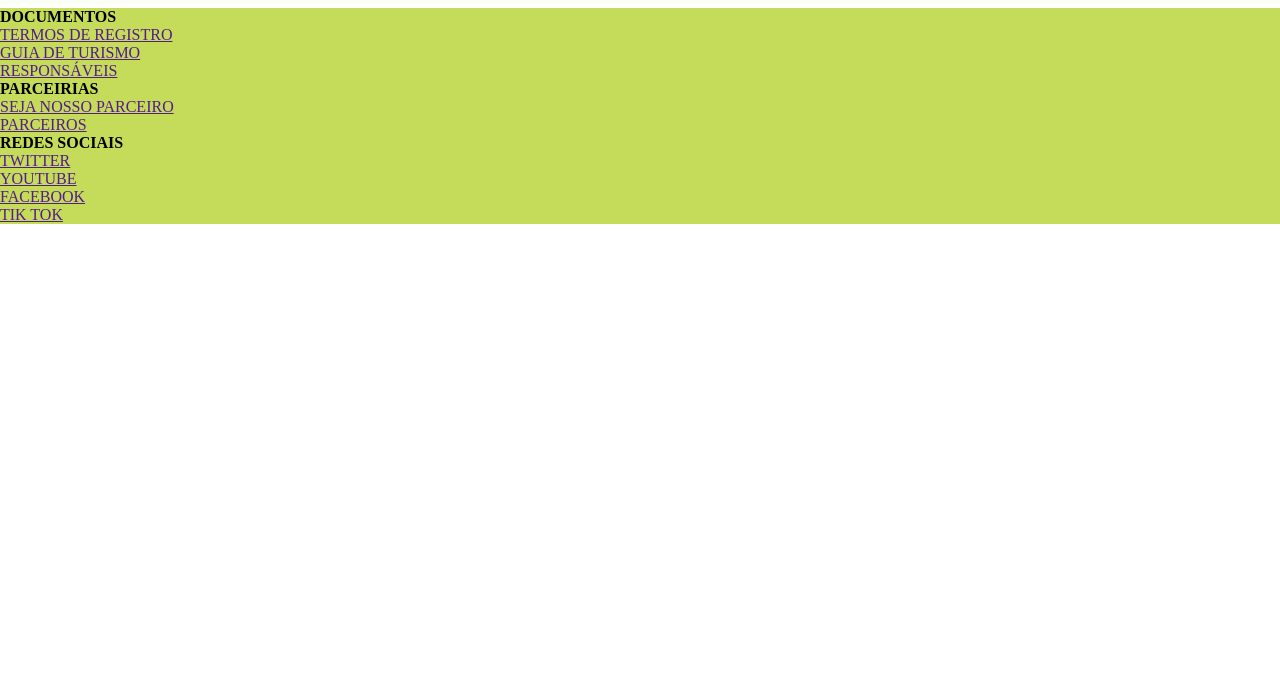
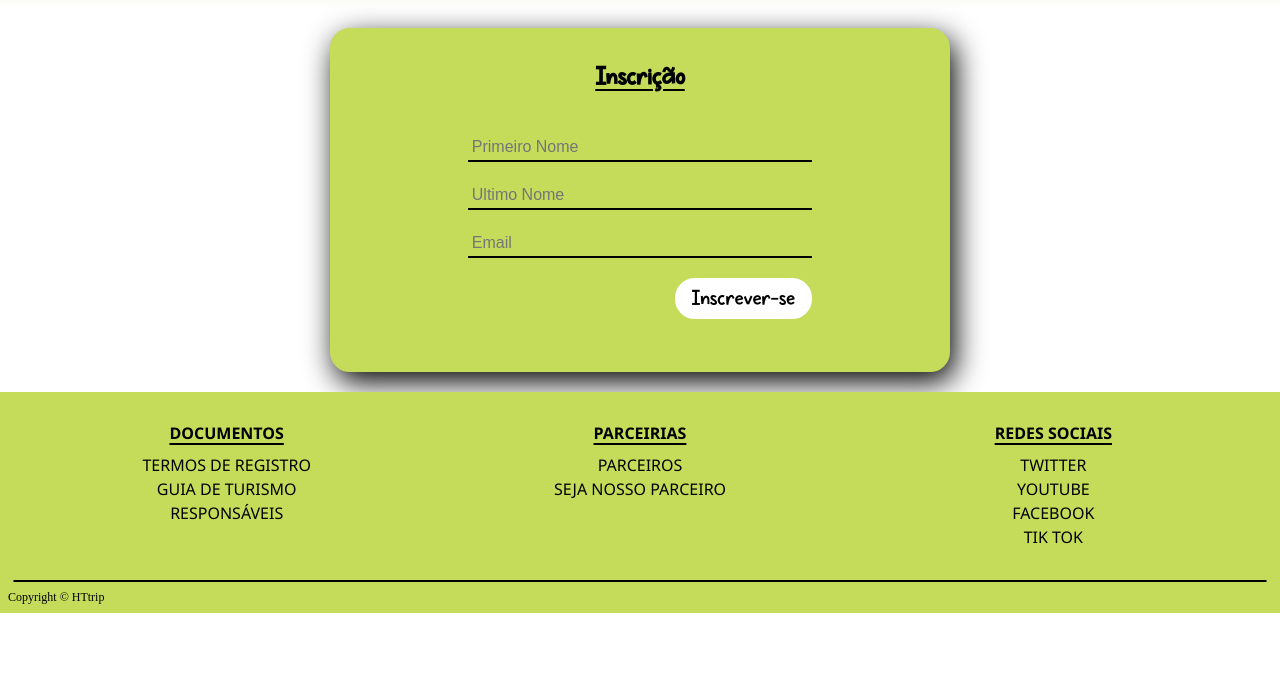
Before and after one commit to ezdussin/httrip, a plain HTML site: page form.html in a window 1280 px wide. Shown: the part 100-800 px from the top of the page. Drawn offline with Linux system fonts and the light colour scheme.

Commit message:
Add files via upload

```diff
--- a/form.html
+++ b/form.html
@@ -10,13 +10,23 @@
         <header>
             <div class="container">
                 <a class="logo" href="index.html"><img src="images/logo.png"></a>
-                <div class="side-btn">
-                    <a href="form.html">SE-INSCREVA</a>
-                </div>
             </div>
         </header>
+        <!-- sign-up -->
+        <section class="section-signup">
+            <div class="signup-block">
+                <h2>Inscrição</h2>
+                <form>
+                    <input type="text" id="fname" name="fname" placeholder="Primeiro Nome" required><br>
+                    <input type="text" id="lname" name="lname" placeholder="Ultimo Nome" required><br>
+                    <input type="email" id="email" name="email" placeholder="Email" required><br>
+                    <input type="submit" value="Inscrever-se">
+                </form>
+            </div>
+        </section>
         <!-- footer -->
         <footer>
+            <div class="footer-cols">
                 <div class="col-1">
                     <h4>DOCUMENTOS</h4>
                     <ul>
@@ -28,19 +38,22 @@
                 <div class="col-2">
                     <h4>PARCEIRIAS</h4>
                     <ul>
-                    <a href=""><li>SEJA NOSSO PARCEIRO</li></a>
-                    <a href=""><li>PARCEIROS</li></a>
+                        <li><a href="#">PARCEIROS</a></li>
+                        <li><a href="#">SEJA NOSSO PARCEIRO</a></li>
                     </ul>
                 </div>
                 <div class="col-3">
                     <h4>REDES SOCIAIS</h4>
                     <ul>
-                    <a href=""><li>TWITTER</li></a>
-                    <a href=""><li>YOUTUBE</li></a>
-                    <a href=""><li>FACEBOOK</li></a>
-                    <a href=""><li>TIK TOK</li></a>
+                        <li><a href="#">TWITTER</a></li>
+                        <li><a href="#">YOUTUBE</a></li>
+                        <li><a href="#">FACEBOOK</a></li>
+                        <li><a href="#">TIK TOK</a></li>
                     </ul>
                 </div>
+            </div>
+            <hr>
+            <p>Copyright &copy; HTtrip</p>
         </footer>
     </body>
 </html>
--- a/style.css
+++ b/style.css
@@ -19,12 +19,12 @@ header{
     background-image: linear-gradient(var(--primary-color), white);
     margin: 0 auto;
     padding: 0 60px;
-    width: 100%;
 }
 
 .container{
     display: flex;
     justify-content: space-between;
+    align-items: center;
     padding: 20px 0;
 }
 
@@ -32,11 +32,7 @@ header{
     width: 180px;
 }
 
-.side-btn{
-    padding : 20px 0;
-}
-
-.side-btn a{
+.sign-up{
     color: white;
     text-decoration: none;
     font-family: pri-font;
@@ -45,6 +41,10 @@ header{
     border-radius: 20px;
     background-color: var(--primary-color);
     border: 2px solid var(--primary-color);
+}
+
+.sign-up:hover{
+    transform: scale(0.9);
 }
 
 /* content */
@@ -76,8 +76,10 @@ header{
 
 .content .col-2{
     margin: 20px;
-    border: 4px solid black;
+    background-color: white;
+    border: 4px solid white;
     border-radius: 20px;
+    box-shadow: 5px 10px 30px black;
 }
 
 .content .col-2 a{
@@ -91,6 +93,10 @@ header{
     float: right;
     margin: 20px;
     padding: 5px 10px;
+}
+
+.content .col-2 a:hover{
+    transform: scale(0.9);
 }
 
 /* destinations */
@@ -180,11 +186,72 @@ footer hr{
     text-decoration: none;
 }
 
+.footer-cols a:hover{
+    text-decoration: underline;
+}
+
 .footer-cols li{
     text-align: center;
     list-style-type: none;
     margin: 2px;
 }
+
+/* sign-up */
+
+.section-signup{
+    margin: 20px;
+}
+
+.signup-block{
+    box-shadow: 5px 10px 30px black;
+    border: 3px solid var(--primary-color);
+    border-radius: 20px;
+    background-color: var(--primary-color);
+    padding: 20px;
+    width: 50%;
+    margin: auto;
+}
+
+.signup-block h2{
+    text-align: center;
+    font-family: pri-font;
+    text-decoration: underline;
+    text-underline-offset: 4px;
+    text-decoration-thickness: 2px;
+    padding: 10px;
+}
+
+form{
+    padding: 20px 20%;
+    text-align: right;
+}
+
+form input[type="text"], form input[type="email"]{
+    font-size: 16px;
+    border: none;
+    background-color: transparent;
+    outline: none;
+    padding: 4px;
+    margin: 10px 0;
+    width: 100%;
+    border-bottom: 2px solid black;
+}
+
+form [type="submit"]{
+    background-color: white;
+    border: 2px solid white;
+    border-radius: 20px;
+    font-family: pri-font;
+    font-size: 20px;
+    padding: 5px 15px;
+    margin: 10px 0;
+}
+
+form [type="submit"]:hover{
+    transform: scale(0.9);
+}
+
+/* media querys */
 
 @media only screen and (max-width: 1114px){
     .content{
```
Also changed, not shown: index.html (+21 -3 lines). Lines whose indentation alone changed are shown as unchanged.
